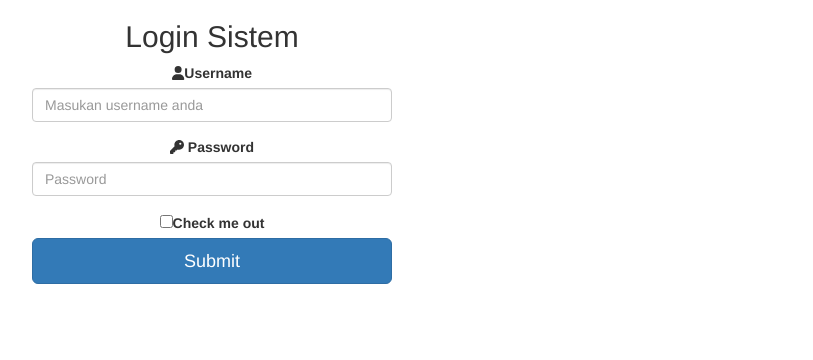
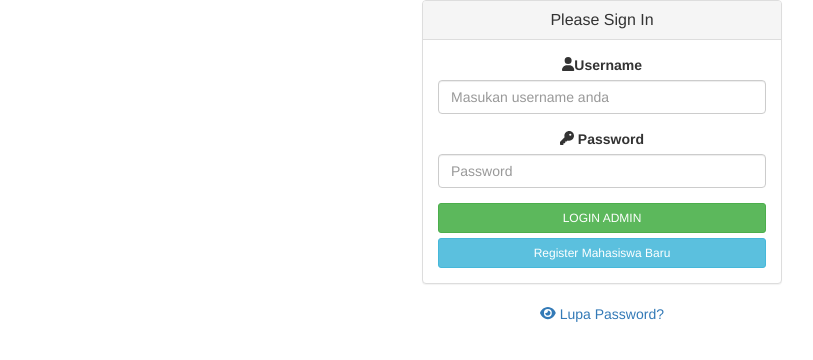
Before and after one commit to bayusehat/react-dummy-login, a React (Create React App) app: page / in a window 1280 px wide. Shown: the top 360 px of the page, without its empty margins (38-851 px from the left). Built offline with nearby package versions, Linux system fonts and the light colour scheme.

Commit message:
login page

```diff
--- a/src/components/Login.jsx
+++ b/src/components/Login.jsx
@@ -1,14 +1,18 @@
 import React, {Component} from 'react';
 import { FontAwesomeIcon } from '@fortawesome/react-fontawesome';
-import { faUser, faKey } from '@fortawesome/free-solid-svg-icons';
+import { faUser, faKey, faEye} from '@fortawesome/free-solid-svg-icons';
 
 class Login extends Component{
     render(){
         return(
         <div className="container">
             <div className="row">
-                    <div className="col-md-4">
-                    <h2>Login Sistem</h2>
+                <div className="col-md-4 col-md-offset-4">
+                    <div className="login-panel panel panel-default">
+                        <div className="panel-heading">
+                            <h3 className="panel-title">Please Sign In</h3>
+                        </div>
+                        <div className="panel-body">
                             <form>
                                 <div className="form-group">
                                     <label className="text-left">
@@ -20,12 +24,14 @@ class Login extends Component{
                                     <label for="exampleInputPassword1"> <FontAwesomeIcon icon={faKey} /> Password</label>
                                     <input type="password" className="form-control" placeholder="Password" />
                                 </div>
-                            <div class="form-check">
-                                <input type="checkbox" className="form-check-input" id="exampleCheck1"/>
-                                <label className="form-check-label" for="exampleCheck1">Check me out</label>
+                                <button type="submit" className="btn btn-success btn-sm btn-block">LOGIN ADMIN</button>
+                                <button type="submit" className="btn btn-info btn-sm btn-block">Register Mahasiswa Baru</button>
+                            </form>
                         </div>
-                                <button type="submit" class="btn btn-primary btn-lg btn-block">Submit</button>
-                        </form>
+                    </div>
+                    <div className="form-group">
+                        <a href=""> <FontAwesomeIcon icon={faEye} /> Lupa Password?</a>
+                    </div>
                 </div>
             </div>
         </div>
```
Also changed, not shown: src/components/LupaPassword.jsx (added), src/components/Register.jsx (added). Lines whose indentation alone changed are shown as unchanged.
